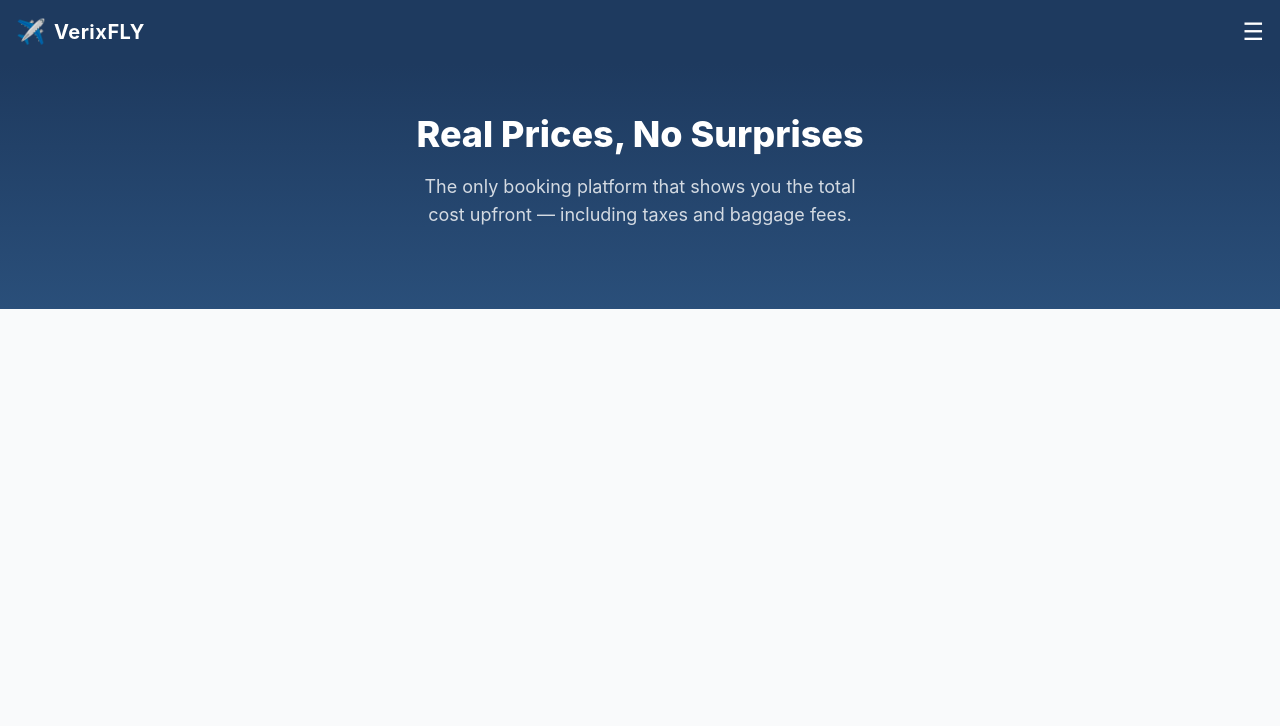
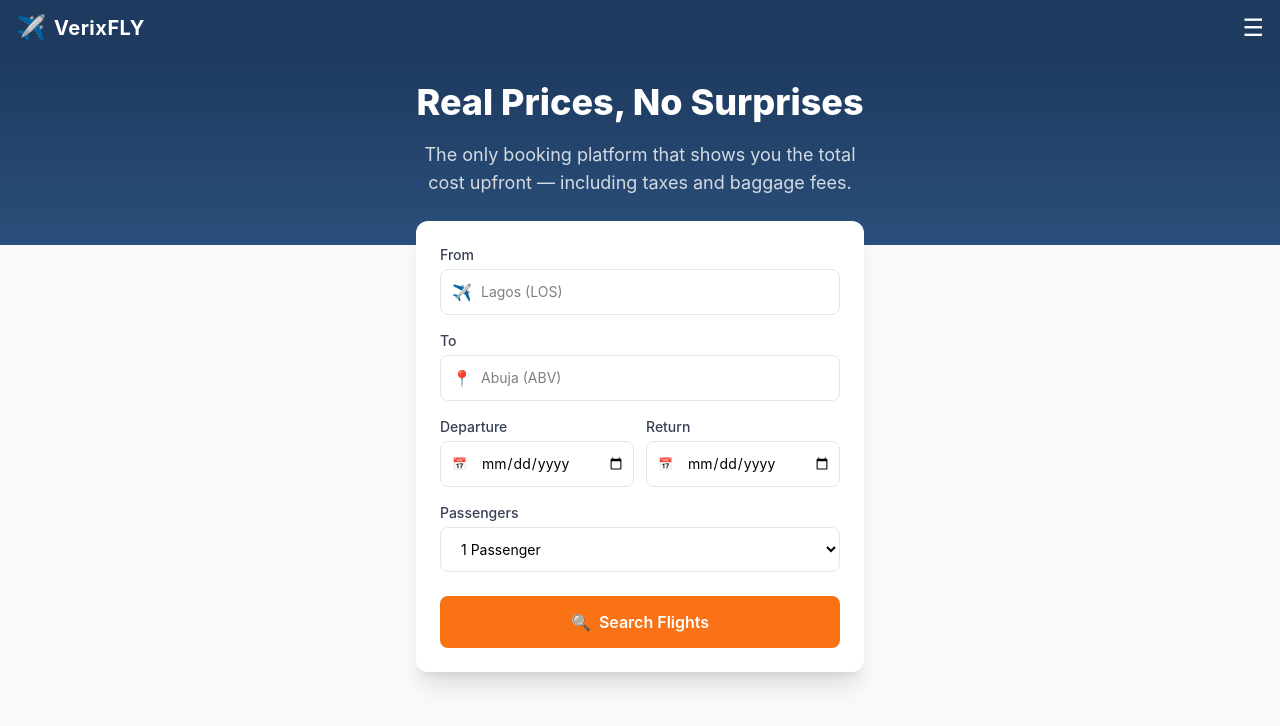
Before and after one commit to fzbaylor-del/verixfly-mvp, a React (Vite) app: page / in a window 1280 px wide. Shown: the top 726 px of the page. Built offline with nearby package versions, Linux system fonts and the light colour scheme.

Commit message:
Fix syntax error in SearchWidget, restore complete form

```diff
--- a/src/components/Header.jsx
+++ b/src/components/Header.jsx
@@ -1,6 +1,6 @@
 export default function Header() {
   return (
-    <header className="bg-[#1e3a5f] text-white px-4 py-4 flex justify-between items-center">
+    <header className="bg-[#1e3a5f] text-white px-4 py-3 flex justify-between items-center">
       <div className="flex items-center gap-2">
         <span className="text-2xl" aria-hidden="true">✈️</span>
         <h1 className="text-xl font-bold tracking-wide">VerixFLY</h1>
--- a/src/components/Hero.jsx
+++ b/src/components/Hero.jsx
@@ -1,7 +1,7 @@
 export default function Hero() {
   return (
-    <section className="bg-gradient-to-b from-[#1e3a5f] to-[#2a4f7a] px-6 pt-12 pb-20 text-center text-white">
-      <h2 className="text-3xl md:text-4xl font-extrabold leading-tight mb-4">
+    <section className="bg-gradient-to-b from-[#1e3a5f] to-[#2a4f7a] px-6 pt-6 pb-12 text-center text-white">
+      <h2 className="text-2xl md:text-4xl font-extrabold leading-tight mb-4">
         Real Prices, No Surprises
       </h2>
       <p className="text-base md:text-lg text-white/80 max-w-md mx-auto">
--- a/src/components/HomePage.jsx
+++ b/src/components/HomePage.jsx
@@ -1,12 +1,13 @@
 import Header from './Header'
 import Hero from './Hero'
+import SearchWidget from './SearchWidget'
 
 export default function HomePage() {
   return (
     <div className="bg-gray-50 min-h-screen">
       <Header />
       <Hero />
-
+      <SearchWidget />
     </div>
   )
 }
--- /dev/null
+++ b/src/components/SearchWidget.jsx
@@ -0,0 +1,78 @@
+export default function SearchWidget() {
+  return (
+    <section className="px-4 -mt-6 relative z-10">
+      {/* White card */}
+      <div className="bg-white rounded-xl shadow-xl p-6 max-w-md mx-auto">
+
+        {/* From Field */}
+        <div className="mb-4">
+          <label className="block text-sm font-medium text-gray-700 mb-1">From</label>
+          <div className="relative">
+            <span className="absolute left-3 top-1/2 -translate-y-1/2 text-gray-400">✈️</span>
+            <input
+              type="text"
+              placeholder="Lagos (LOS)"
+              className="w-full pl-10 pr-4 py-3 border border-gray-200 rounded-lg text-sm focus:outline-none focus:ring-2 focus:ring-[#1e3a5f] focus:border-transparent"
+            />
+          </div>
+        </div>
+
+        {/* To Field */}
+        <div className="mb-4">
+          <label className="block text-sm font-medium text-gray-700 mb-1">To</label>
+          <div className="relative">
+            <span className="absolute left-3 top-1/2 -translate-y-1/2 text-gray-400">📍</span>
+            <input
+              type="text"
+              placeholder="Abuja (ABV)"
+              className="w-full pl-10 pr-4 py-3 border border-gray-200 rounded-lg text-sm focus:outline-none focus:ring-2 focus:ring-[#1e3a5f] focus:border-transparent"
+            />
+          </div>
+        </div>
+
+        {/* Dates Row */}
+        <div className="grid grid-cols-2 gap-3 mb-4">
+          <div>
+            <label className="block text-sm font-medium text-gray-700 mb-1">Departure</label>
+            <div className="relative">
+              <span className="absolute left-3 top-1/2 -translate-y-1/2 text-gray-400 text-xs">📅</span>
+              <input
+                type="date"
+                className="w-full pl-10 pr-2 py-3 border border-gray-200 rounded-lg text-sm focus:outline-none focus:ring-2 focus:ring-[#1e3a5f] focus:border-transparent"
+              />
+            </div>
+          </div>
+          <div>
+            <label className="block text-sm font-medium text-gray-700 mb-1">Return</label>
+            <div className="relative">
+              <span className="absolute left-3 top-1/2 -translate-y-1/2 text-gray-400 text-xs">📅</span>
+              <input
+                type="date"
+                className="w-full pl-10 pr-2 py-3 border border-gray-200 rounded-lg text-sm focus:outline-none focus:ring-2 focus:ring-[#1e3a5f] focus:border-transparent"
+              />
+            </div>
+          </div>
+        </div>
+
+        {/* Passengers */}
+        <div className="mb-6">
+          <label className="block text-sm font-medium text-gray-700 mb-1">Passengers</label>
+          <select className="w-full px-4 py-3 border border-gray-200 rounded-lg text-sm bg-white focus:outline-none focus:ring-2 focus:ring-[#1e3a5f] focus:border-transparent">
+            <option>1 Passenger</option>
+            <option>2 Passengers</option>
+            <option>3 Passengers</option>
+            <option>4 Passengers</option>
+            <option>5+ Passengers</option>
+          </select>
+        </div>
+
+        {/* Search Button */}
+        <button className="w-full bg-[#f97316] hover:bg-orange-600 text-white font-semibold py-3.5 rounded-lg text-base transition-colors flex items-center justify-center gap-2">
+          <span>🔍</span>
+          Search Flights
+        </button>
+
+      </div>
+    </section>
+  )
+}
```
